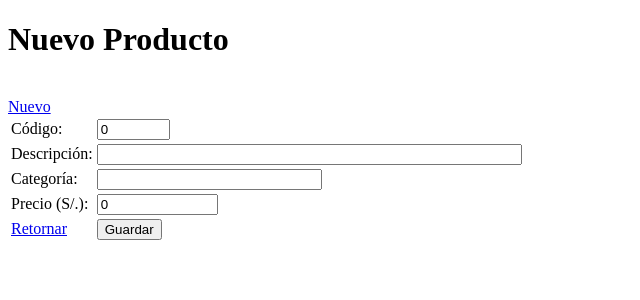
After one commit to Emgicraft/RegistroWeb_PHP_MySQL, a PHP site: page /producto/agregar_producto.php in a window 1280 px wide. The commit adds this page. Shown: the top 300 px of the page, without its empty margins (0-640 px from the left). Run offline with PHP 8.4, Linux system fonts and the light colour scheme.

Commit message:
Se agrega página para agregar nuevos productos.
Modificaciones generales en páginas cliente, ventas y producto.

Y se creó la página para agregar nuevos productos.

```diff
--- a/DB/Consulta 2.sql
+++ b/DB/Consulta 2.sql
@@ -196,4 +196,4 @@ insert into cliente (nombre, numruc, direccion, telefono) values ('VRAMEL CONTRA
 insert into cliente (nombre, numruc, direccion, telefono) values ('ZEUS PERU S.A.C','20545029406','LIMA','999888196');
 insert into cliente (nombre, numruc, direccion, telefono) values ('ZINSAC DEL PERU S.A.C.','20556578746','LIMA','999888197');
 
-SELECT * FROM cliente WHERE id LIKE CONCAT('%', '2', '%');
+SELECT * FROM cliente WHERE id LIKE CONCAT('%', '4', '%');
--- a/Sistema/cliente/index.php
+++ b/Sistema/cliente/index.php
@@ -3,7 +3,7 @@
 <head>
 	<meta charset="utf-8">
 	<meta name="viewport" content="width=device-width, initial-scale=1">
-	<title></title>
+	<title>Cliente</title>
 </head>
 <body>
 	<h1>Cliente</h1>
@@ -44,7 +44,6 @@
 						$sentencia = $cnx->prepare("SELECT * FROM cliente WHERE nombre LIKE CONCAT('%', :vlr, '%');"); break;
 				}
 
-
 				// Pasamos el parámetro SQL:
 				$sentencia->bindvalue(":vlr", $valor);
 
@@ -61,7 +60,7 @@
 		}
 	?>
 
-	<form method="get">
+	<form> <!-- Por defecto es: method="get" -->
 		<label>Elija el campo y el valor a buscar:</label><br>
 		<select name="lstCabecera" required>
 			<option value="selecciona">Selecciona una opción...</option>
--- /dev/null
+++ b/Sistema/producto/agregar_producto.php
@@ -0,0 +1,77 @@
+<!DOCTYPE html>
+<html lang="es-PE">
+<head>
+	<meta charset="utf-8">
+	<meta name="viewport" content="width=device-width, initial-scale=1">
+	<title>Agregar nuevo producto</title>
+</head>
+<body>
+	<h1>Nuevo Producto</h1><br>
+
+	<?php
+		if (isset($_GET["txtID"])) {
+			$id = $_GET["txtID"];
+			$descripcion = $_GET["txtDescripcion"];
+			$categoria = $_GET["txtCategoria"];
+			$precio = $_GET["txtPrecio"];
+
+			if ($id==0) {
+				// Insertar el nuevo Producto
+				// Incluir un archivo PHP:
+				require_once "../config/conexion.php";
+
+				// Preparamos la sentencia SQL:
+				$sentencia = $cnx->prepare("INSERT INTO producto (descripcion, categoria, precio) values (:descripcion, :categoria, :precio);");
+
+				// Pasamos los parámetros SQL:
+				$sentencia->bindvalue(":descripcion", $descripcion);
+				$sentencia->bindvalue(":categoria", $categoria);
+				$sentencia->bindvalue(":precio", $precio);
+
+				// Ejecutamos la sentencia SQL:
+				$sentencia->execute();
+
+				// Recojemos las filas generadas en una matriz bidimensional:
+				$tabla = $sentencia->fetchAll();
+			}
+
+		} else {
+			$id = 0;
+			$descripcion = "";
+			$categoria = "";
+			$precio = 0.0;
+		}
+	?>
+
+	<a href="agregar_producto.php">Nuevo</a><br>
+
+	<form>
+		<table>
+			<tr>
+				<td><label>Código:</label></td>
+				<td><input type="text" name="txtID" size="6" value=<?php echo $id ?> readonly></td>
+			</tr>
+				<!-- Se pone 'name' a las etiquetas que enviaré. -->
+			<tr>
+				<td><label>Descripción:</label></td>
+				<td><input type="text" name="txtDescripcion" size="50" value="<?php echo $descripcion ?>"></td>
+			</tr>
+
+			<tr>
+				<td><label>Categoría:</label></td>
+				<td><input type="text" name="txtCategoria" size="25" value="<?php echo $categoria ?>"></td>
+			</tr>
+
+			<tr>
+				<td><label>Precio (S/.):</label></td>
+				<td><input type="text" name="txtPrecio" size="12" value=<?php echo $precio ?>></td>
+			</tr>
+
+			<tr>
+				<td><a href="index.php">Retornar</a></td>
+				<td><input type="submit" value="Guardar"></td>
+			</tr>
+		</table>
+	</form>
+</body>
+</html>
--- a/Sistema/ventas/index.php
+++ b/Sistema/ventas/index.php
@@ -3,7 +3,7 @@
 <head>
 	<meta charset="utf-8">
 	<meta name="viewport" content="width=device-width, initial-scale=1">
-	<title></title>
+	<title>Ventas</title>
 </head>
 <body>
 	<h1>Ventas</h1>
```
Also changed, not shown: Sistema/producto/index.php (+6 -3 lines).
